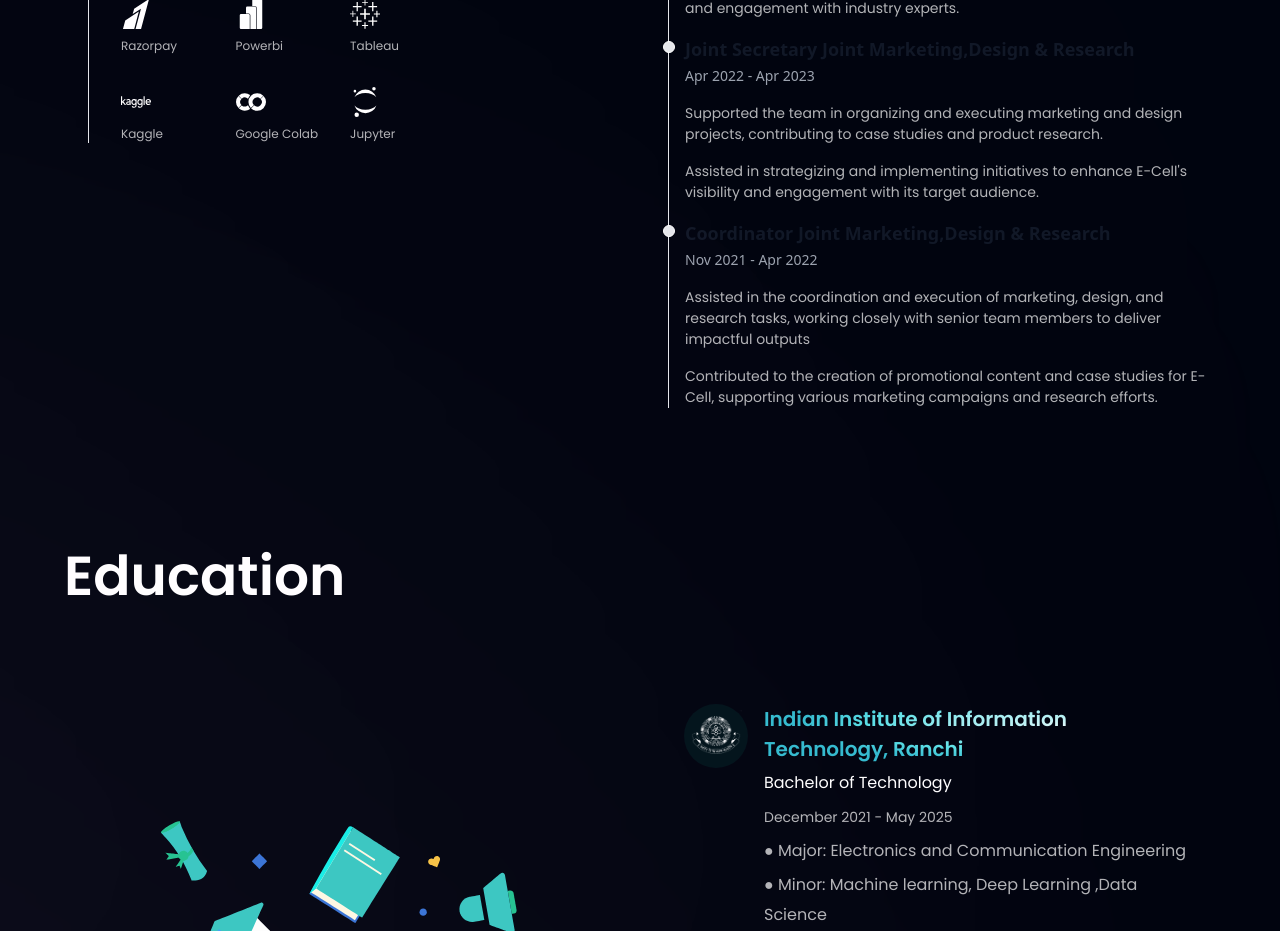
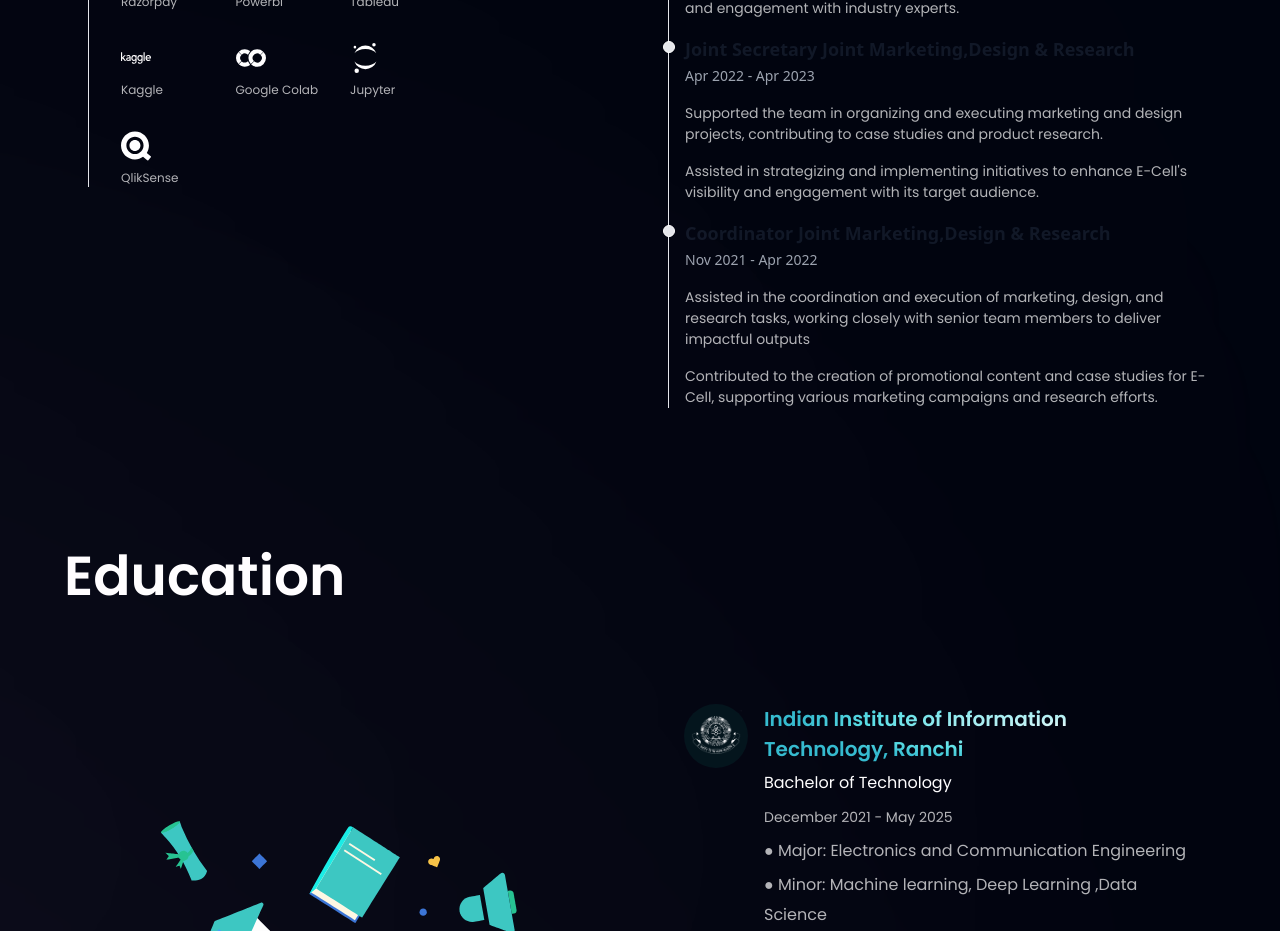
Before and after one commit to manushukla2/Personal_Portfolio, a React (Vite) app in the folder personal-portfolio-main/: page / in a window 1280 px wide. Shown: the part 2280-3211 px from the top of the page. Built offline with nearby package versions, Linux system fonts and the light colour scheme.

Commit message:
updated experience and tools section

```diff
--- a/personal-portfolio-main/src/constants/index.js
+++ b/personal-portfolio-main/src/constants/index.js
@@ -107,7 +107,8 @@ import {
   SiGithub,
   SiLinkedin,
   SiGmail,
-  SiInstagram
+  SiInstagram,
+  SiQlik
 
 } from "react-icons/si";
 
@@ -412,6 +413,11 @@ export const skills = [
         id: "t-18",
         icon: SiJupyter,
         name: "Jupyter",
+      },
+      {
+        id: "t-18",
+        icon: SiQlik,
+        name: "QlikSense",
       },
 
 
```
